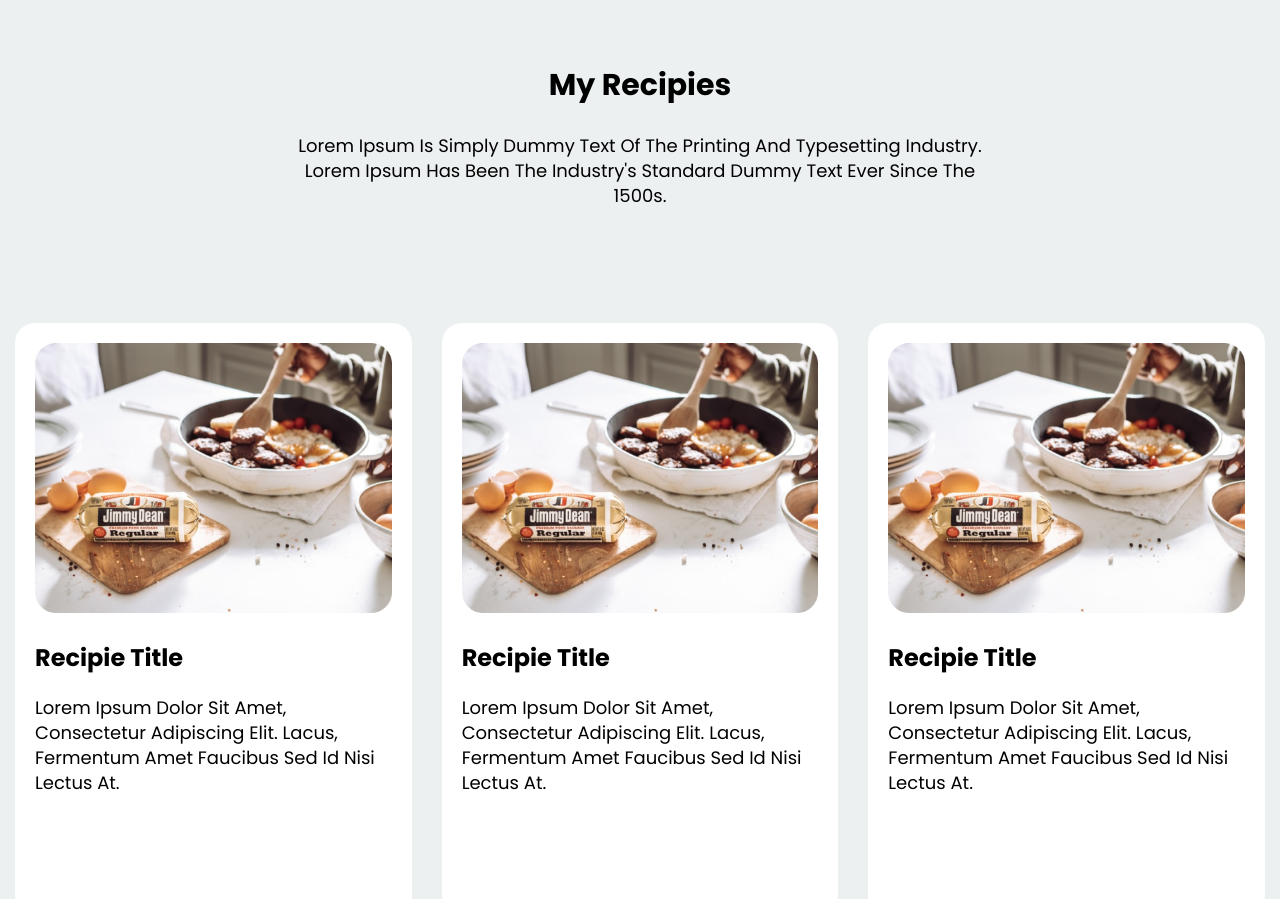
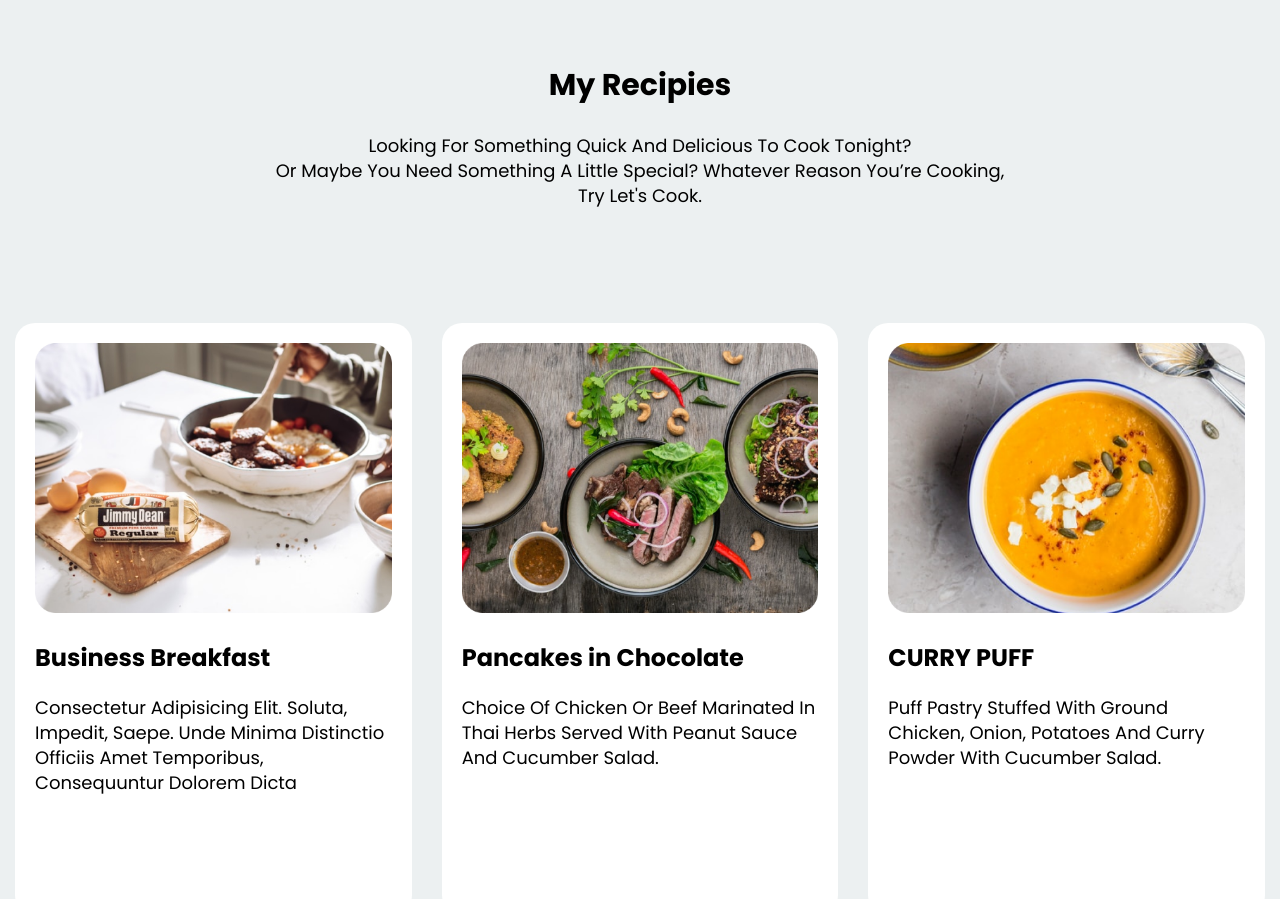
Before and after one commit to moshiur-dev/Food-network, a plain HTML site: page index.html in a window 1280 px wide. Shown: the part 1800-2699 px from the top of the page. Drawn offline with Linux system fonts and the light colour scheme.

Commit message:
placeholder text update

```diff
--- a/index.html
+++ b/index.html
@@ -17,7 +17,7 @@
             <p>Imagine you don't need a diet because we provide <br>
                 healthy and delicious food for you!</p>
 
-            <a href="" class="btn">Order Food</a>
+            <a target="_blank" href="https://www.fiverr.com/moshiurr885?up_rollout=true" class="btn">Order Food</a>
         </div>
         <div class="halfwidth">
             <img src="img/female/Group 8425.png" alt="">
@@ -29,28 +29,28 @@
         </div>
         <div class="halfwidth about">
             <h1>About Me</h1>
-            <p>Lorem ipsum dolor sit amet, consectetur adipiscing elit. Condimentum diam orci pretium a pharetra, feugiat cursus. Dictumst risus, sem egestas odio cras adipiscing vulputate. Nisi, risus in suscipit non. Non commodo volutpat, pharetra, vel.</p>
-            <a href="" class="btn">Contact me</a>
+            <p>I am an aspiring worker, hardworking and dedicated professional on WordPress, Graphics, Data Entry and Research and want to meet the challenges posed in the industry and to contribute towards the growth of the organization along with self-motivation. .</p>
+            <a target="_blank" href="https://www.fiverr.com/moshiurr885?up_rollout=true" class="btn">Contact me</a>
         </div>
     </section>
     <section class="recipes ">
         <h1>My recipies</h1>
-        <p>Lorem Ipsum is simply dummy text of the printing and typesetting industry. <br> Lorem Ipsum has been the industry's standard dummy text ever since the <br> 1500s.</p>
+        <p>Looking for something quick and delicious to cook tonight? <br> Or maybe you need something a little special? Whatever reason you’re cooking, <br>try Let's Cook. </p>
         <div class="titian flex">
             <div class="recipes-box width-33">
                 <img src="img/food/Project Cover.jpg" alt="">
-                <h2>Recipie Title</h2>
-                <p>Lorem ipsum dolor sit amet, consectetur adipiscing elit. Lacus, fermentum amet faucibus sed id nisi lectus at.</p>
+                <h2>Business Breakfast</h2>
+                <p>Consectetur adipisicing elit. Soluta, impedit, saepe. Unde minima distinctio officiis amet temporibus, consequuntur dolorem dicta</p>
             </div>
             <div class="recipes-box width-33">
-                <img src="img/food/Project Cover.jpg" alt="">
-                <h2>Recipie Title</h2>
-                <p>Lorem ipsum dolor sit amet, consectetur adipiscing elit. Lacus, fermentum amet faucibus sed id nisi lectus at.</p>
+                <img src="img/food/Project Cover1.jpg" alt="">
+                <h2>Pancakes in Chocolate</h2>
+                <p>Choice of chicken or beef marinated in thai herbs served with peanut sauce and cucumber salad.</p>
             </div>
             <div class="recipes-box width-33">
-                <img src="img/food/Project Cover.jpg" alt="">
-                <h2>Recipie Title</h2>
-                <p>Lorem ipsum dolor sit amet, consectetur adipiscing elit. Lacus, fermentum amet faucibus sed id nisi lectus at.</p>
+                <img src="img/food/Project Cover.png" alt="">
+                <h2>CURRY PUFF</h2>
+                <p>Puff pastry stuffed with ground chicken, onion, potatoes and curry powder with cucumber salad.</p>
             </div>
         </div>
     </section>
```
